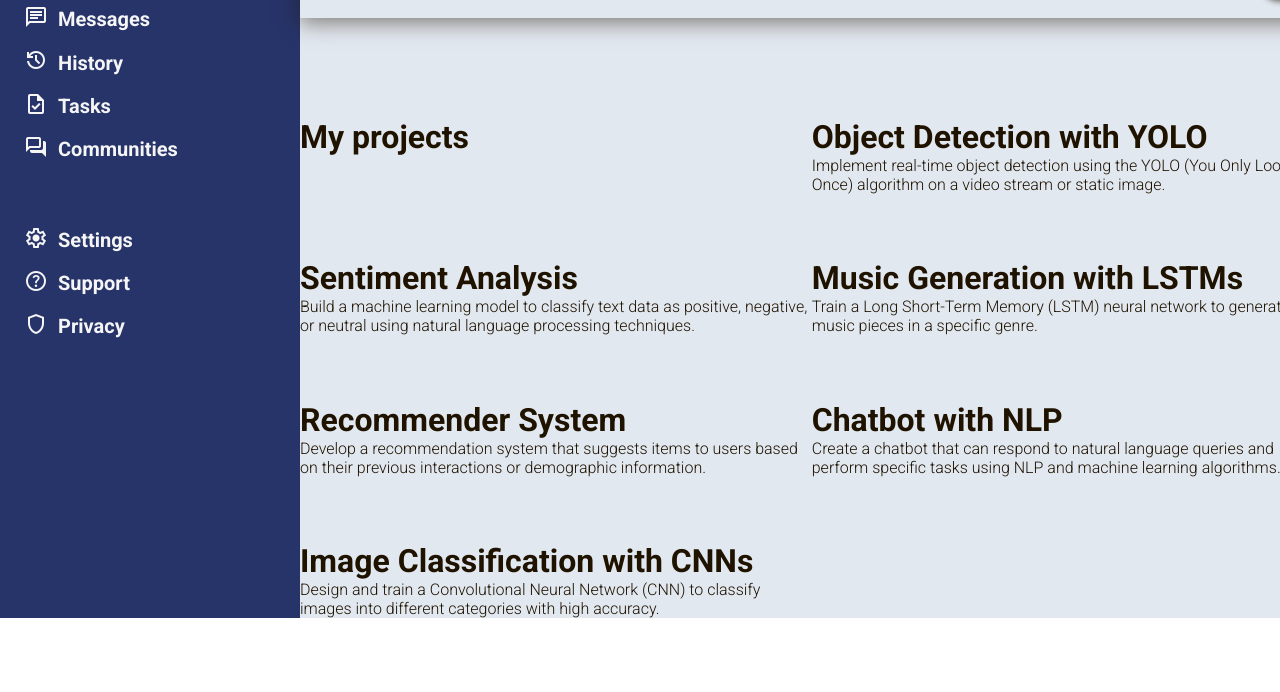
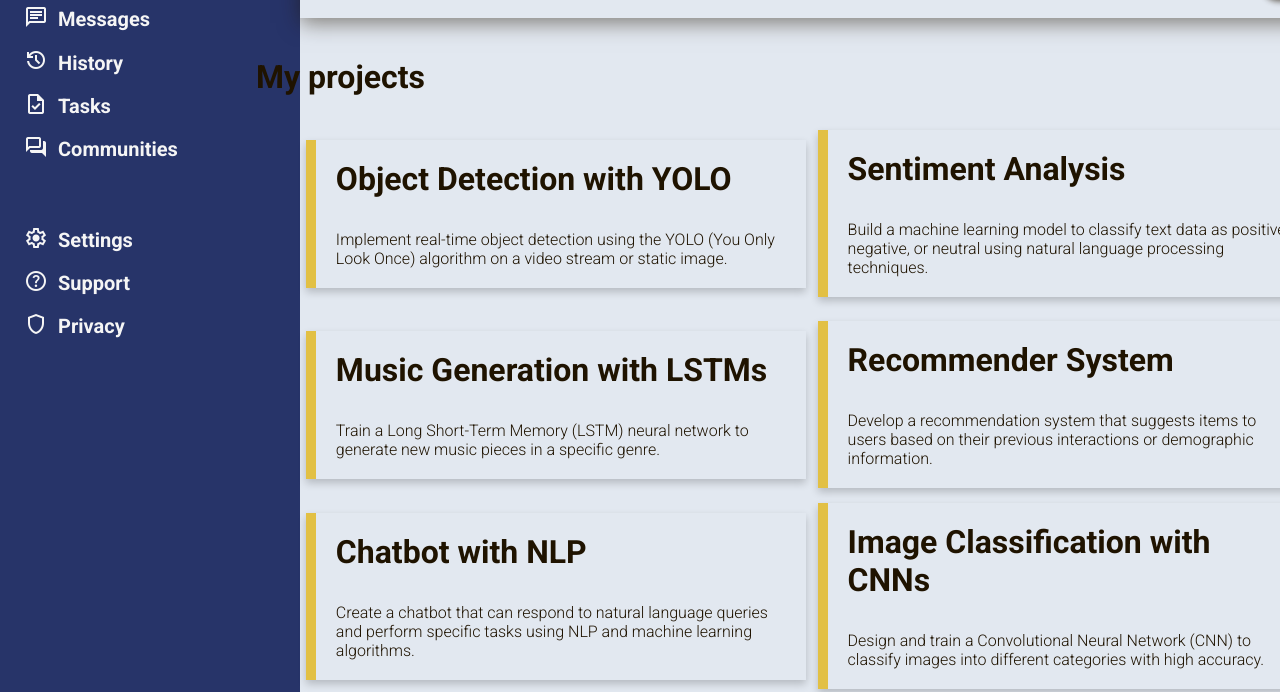
Before and after one commit to Yushi5058/admin-dashboard, a plain HTML site: page index.html in a window 1280 px wide. Shown: the part 182-874 px from the top of the page. Before the commit the page ends 800 px from the top, so only its background shows below. Drawn offline with nearby package versions, Linux system fonts and the light colour scheme.

Commit message:
update project section styles

```diff
--- a/styles.css
+++ b/styles.css
@@ -186,9 +186,7 @@ button :hover {
 .profile-link:hover {
   text-decoration: underline var(--black-chocolate);
 }
-
-
-
+ /* Main section */
 
 .main-content {
   grid-area:main;
@@ -198,12 +196,47 @@ button :hover {
   grid-template-areas: "project announcements"
   "project trending";
 }
+
+/* Project section  */
+
 .project-section {
   grid-area:project;
   display:grid;
   grid-template-columns: repeat(2,1fr);
   grid-template-rows: repeat(3,1fr);
+  place-items: center;
 }
+
+.card {
+  box-shadow: 0 4px 8px 0 rgba(0,0,0,0.2);
+  padding:20px;
+  max-width: 100%;
+  width:500px;
+  transition: 0.3s;
+}
+
+.card:hover {
+  box-shadow: 0 8px 16px 0 rgba(0,0,0,0.2);
+}
+
+.card__project {
+  display:flex;
+  flex-wrap: wrap;
+  flex-direction: column;
+  gap:2rem;
+  border-left:10px solid var(--yellow);
+}
+
+.project-title {
+  position:absolute;
+  top:30%;
+  left:20%;
+  margin-bottom:20px;
+}
+
+
+
+
 .announcements-section {
   grid-area:announcements;
 }
```
